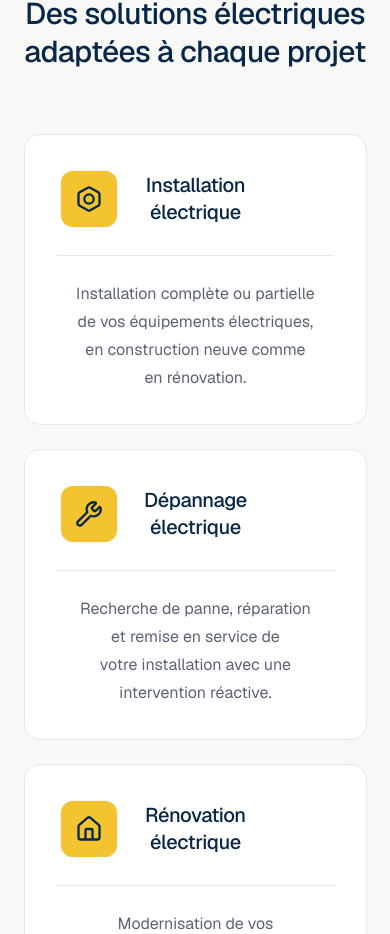
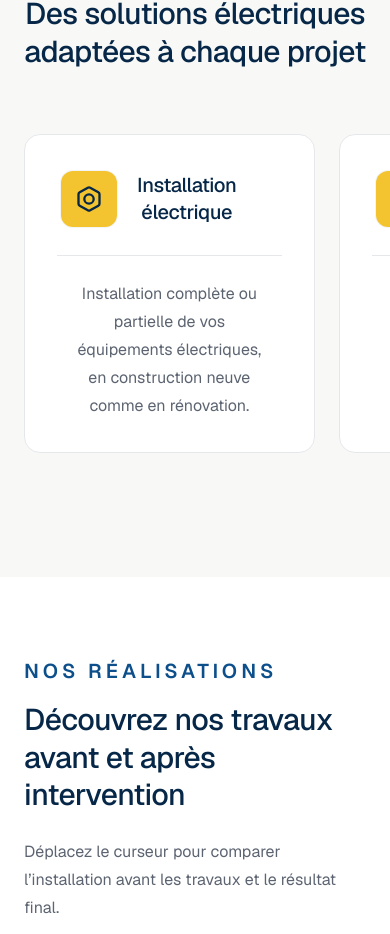
Before and after one commit to Allan-77120/nc-elec, a Next.js app: page / in a window 390 px wide. Shown: the part 1110-2044 px from the top of the page. Built offline with nearby package versions, Linux system fonts and the light colour scheme.

Commit message:
feat(services): add mobile card carousel

```diff
--- a/src/components/sections/Services.tsx
+++ b/src/components/sections/Services.tsx
@@ -125,7 +125,7 @@ export function Services() {
 
         <div
           ref={cardsRef}
-          className="grid auto-rows-fr gap-6 md:grid-cols-2 lg:grid-cols-3"
+          className="-mx-6 flex snap-x snap-mandatory gap-6 overflow-x-auto px-6 pb-4 [scrollbar-width:none] [&::-webkit-scrollbar]:hidden sm:-mx-8 sm:px-8 md:mx-0 md:grid md:auto-rows-fr md:grid-cols-2 md:overflow-visible md:px-0 md:pb-0 lg:grid-cols-3"
         >
           {services.map((service, index) => {
             const Icon = service.icon;
@@ -136,7 +136,7 @@ export function Services() {
                 style={{
                   transitionDelay: `${index * 260}ms`,
                 }}
-                className={`h-full transition-[opacity,translate] duration-[1400ms] ease-in-out motion-reduce:translate-y-0 motion-reduce:transition-none ${
+                className={`h-full w-[85%] shrink-0 snap-center transition-[opacity,translate] duration-[1400ms] ease-in-out motion-reduce:translate-y-0 motion-reduce:transition-none md:w-auto md:shrink ${
                   areCardsVisible
                     ? "translate-y-0 opacity-100"
                     : "translate-y-12 opacity-0"
```
